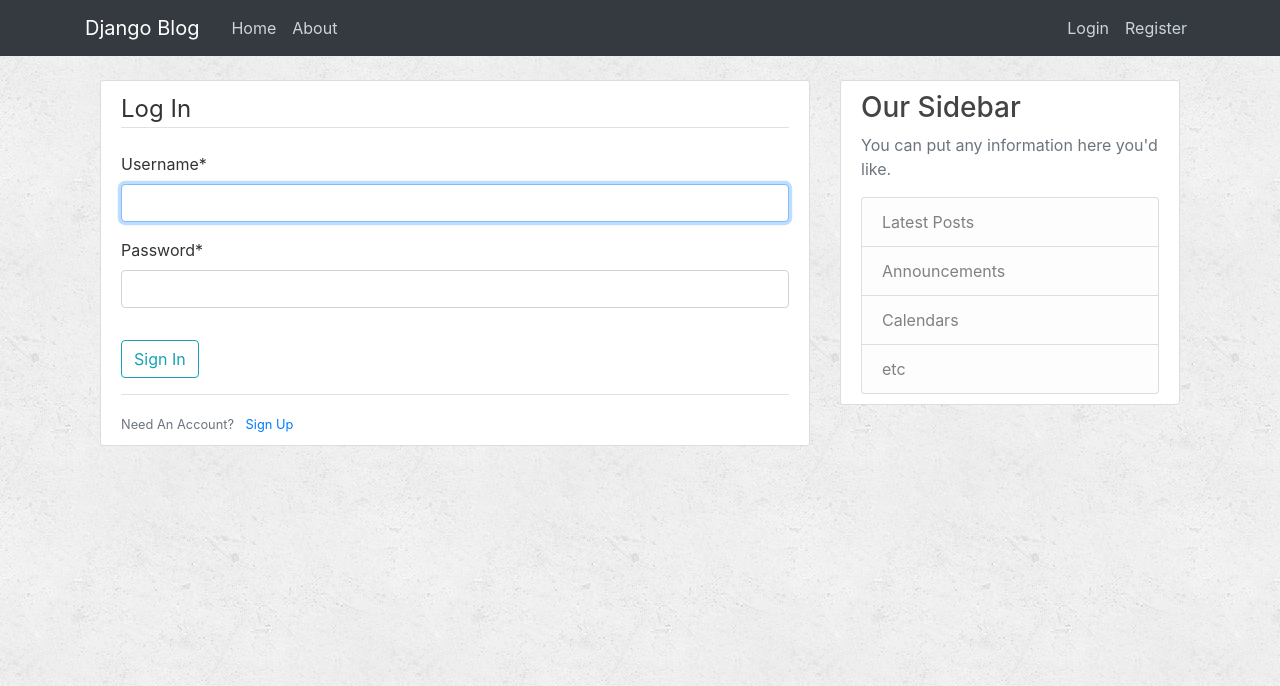
After one commit to blvck-code/django_project, a Django app: page /login/ in a window 1280 px wide. The commit adds this page. Shown: the top 686 px of the page. Run offline with Django 3.2, Linux system fonts and the light colour scheme; some libraries are stand-ins or nearby versions.

Commit message:
log in and logout complete

```diff
--- a/blog/templates/blog/base.html
+++ b/blog/templates/blog/base.html
@@ -24,7 +24,14 @@
         <main role="main" class="container">
 	  <div class="row">
 	    <div class="col-md-8">
-	      {% block content %}{% endblock %}
+            {% if messages %}
+                {% for message in messages %}
+                    <div class="alert alert-{{ message.tags }}">
+                        {{ message }}
+                    </div>
+                {% endfor %}
+            {% endif %}
+            {% block content %}{% endblock %}
 	    </div>
 	    <div class="col-md-4">
 	      <div class="content-section">
--- a/blog/templates/blog/home.html
+++ b/blog/templates/blog/home.html
@@ -9,7 +9,7 @@
 		  <div class="media-body">
 		    <div class="article-metadata">
 		      <a class="mr-2" href="#">{{ post.author }}</a>
-		      <small class="text-muted">{{ post.date_posted}}</small>
+		      <small class="text-muted">{{ post.date_posted|date:'F d, Y'}}</small>
 		    </div>
 		    <h2><a class="article-title" href="#">{{ post.title }}</a></h2>
 		    <p class="article-content">{{ post.content }}</p>
--- a/blog/templates/blog/navbar.html
+++ b/blog/templates/blog/navbar.html
@@ -12,8 +12,13 @@
 	        </div>
 	        <!-- Navbar Right Side -->
 	        <div class="navbar-nav">
-	          <a class="nav-item nav-link" href="#">Login</a>
-	          <a class="nav-item nav-link" href="{% url 'register' %}">Register</a>
+                {% if user.is_authenticated %}
+                    <a href="#" class="nav-item nav-link">Profile</a>
+                    <a href="{% url 'logout' %}" class="nav-item nav-link">Log Out</a>
+                {% else %}
+	                <a class="nav-item nav-link" href="#">Login</a>
+                     <a class="nav-item nav-link" href="{% url 'register' %}">Register</a>
+                {% endif %}
 	        </div>
 	      </div>
 	    </div>
--- a/django_project/settings.py
+++ b/django_project/settings.py
@@ -123,3 +123,7 @@
 STATIC_URL = '/static/'
 
 CRISPY_TEMPLATE_PACK ='bootstrap4'
+
+LOGIN_REDIRECT_URL = 'blog-home'
+
+LOGOUT_REDIRECT_URL ='login'
--- a/django_project/urls.py
+++ b/django_project/urls.py
@@ -1,9 +1,12 @@
 from django.contrib import admin
 from django.urls import path, include
 from users import views as user_views
+from django.contrib.auth import views as auth_views
 
 urlpatterns = [
     path('admin/', admin.site.urls),
     path('register/', user_views.register, name='register'),
+    path('login/', auth_views.LoginView.as_view(template_name='users/login.html'), name='login'),
+    path('logout/', auth_views.LogoutView.as_view(), name='logout'),
     path('', include('blog.urls')),
 ]
--- /dev/null
+++ b/users/templates/users/login.html
@@ -0,0 +1,22 @@
+{% extends 'blog/base.html' %}
+{% load crispy_forms_tags %}
+
+{% block content %}
+    <div class="content-section">
+        <form method="post">
+            {% csrf_token %}
+            <fieldset class="form-group">
+                <legend class="border-bottom mb-4">Log In</legend>
+                {{ form|crispy }}
+            </fieldset>
+            <div class="form-group">
+                <button type="submit" class="btn btn-outline-info">Sign In</button>
+            </div>
+        </form>
+    <div class="border-top pt-3">
+        <small class="text-muted">
+            Need An Account? <a class="ml-2" href="{% url 'register' %}">Sign Up</a>
+        </small>
+    </div>
+    </div>
+{% endblock content %}
```
Also changed, not shown: blog/views.py (+2 -14 lines), users/forms.py (added, +10 -0 lines), users/views.py (+13 -3 lines), db.sqlite3.
